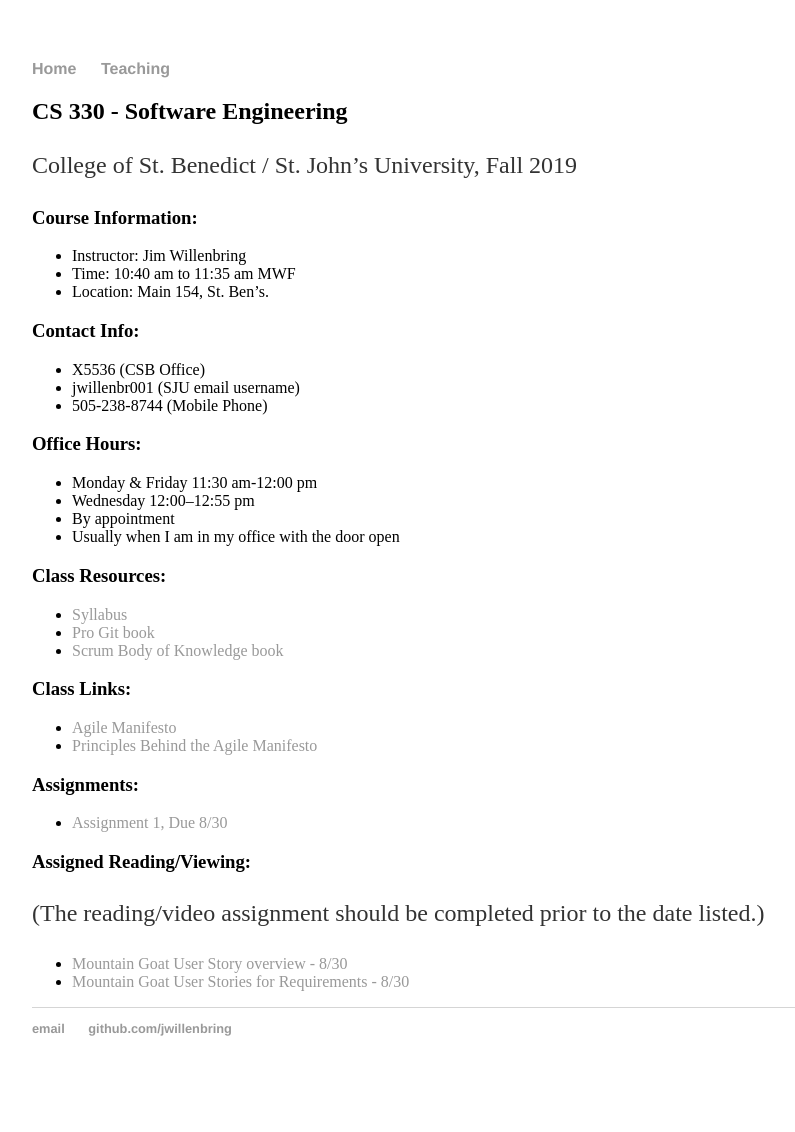
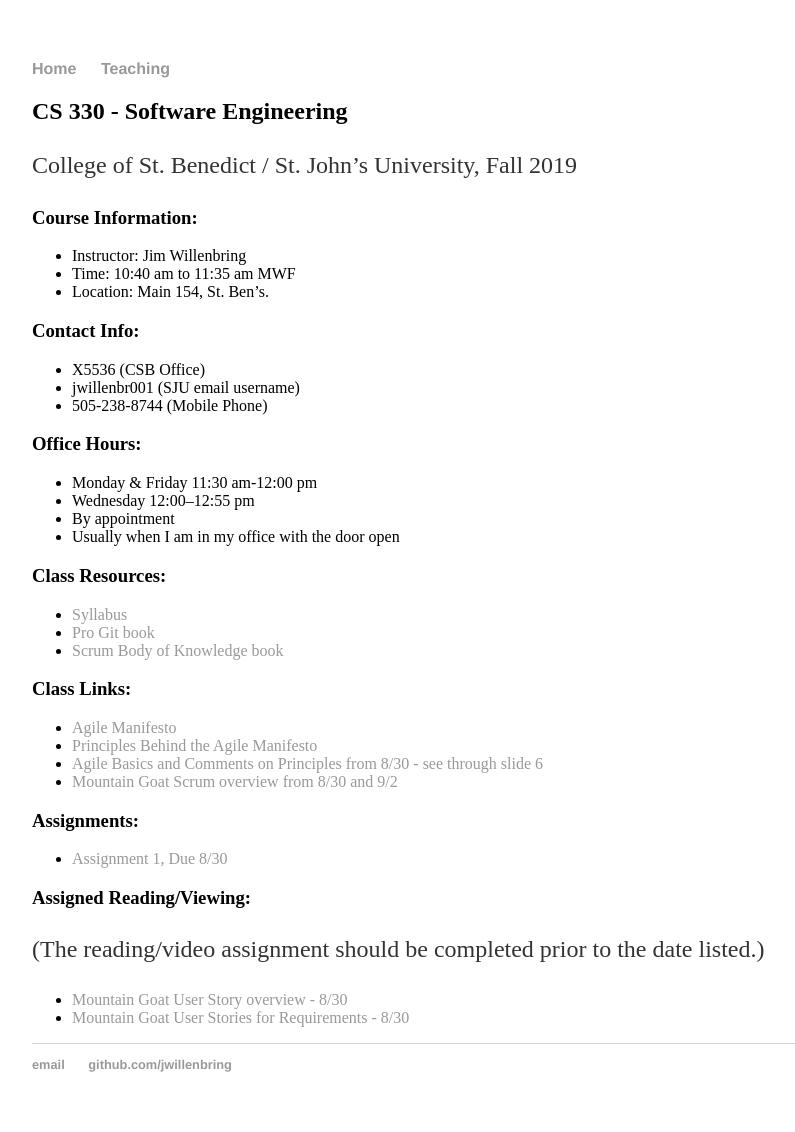
Before and after one commit to jwillenbring/jwillenbring.github.io, a Jekyll site: the page built from teaching/2019-Fall-CS330/index.md, in a window 1280 px wide. Shown: the whole page, without its empty margins (160-955 px from the left). Built offline with Jekyll 4.4.1, drawn with Linux system fonts in a browser that asks for light colours; our own code applies the rules of GitHub Pages for plain Markdown files; before the commit the page ends 1096 px from its top, so only the background shows below that.

Commit message:
Update index.md
Added links to recent class materials.

```diff
--- a/teaching/2019-Fall-CS330/index.md
+++ b/teaching/2019-Fall-CS330/index.md
@@ -32,10 +32,11 @@ College of St. Benedict / St. John's University, Fall 2019
 --->
   * [Agile Manifesto](http://agilemanifesto.org/)
   * [Principles Behind the Agile Manifesto](http://agilemanifesto.org/principles.html)
+  * [Agile Basics and Comments on Principles from 8/30 - see through slide 6](https://press3.mcs.anl.gov/atpesc/files/2019/08/ATPESC_2019_Track-7_5_8-8_130pm_Willenbring-Agile_and_GitHub.pdf)
+ * [Mountain Goat Scrum overview from 8/30 and 9/2](https://www.mountaingoatsoftware.com/uploads/presentations/English-Redistributable-Intro-Scrum.ppt)
 
 <!---
 
-* [Mountain Goat Scrum overview from 1/18](https://www.mountaingoatsoftware.com/uploads/presentations/English-Redistributable-Intro-Scrum.ppt)
 * [Mountain Goat Introduction to User Stories from 1/23](https://www.mountaingoatsoftware.com/presentations/introduction-to-user-stories)
   * [XP123 article on good stories and smart tasks from 1/23](https://xp123.com/articles/invest-in-good-stories-and-smart-tasks/)
   * [Design pattern introduction](https://www.slideshare.net/abhisheksagi/design-patterns-10468437)
```
